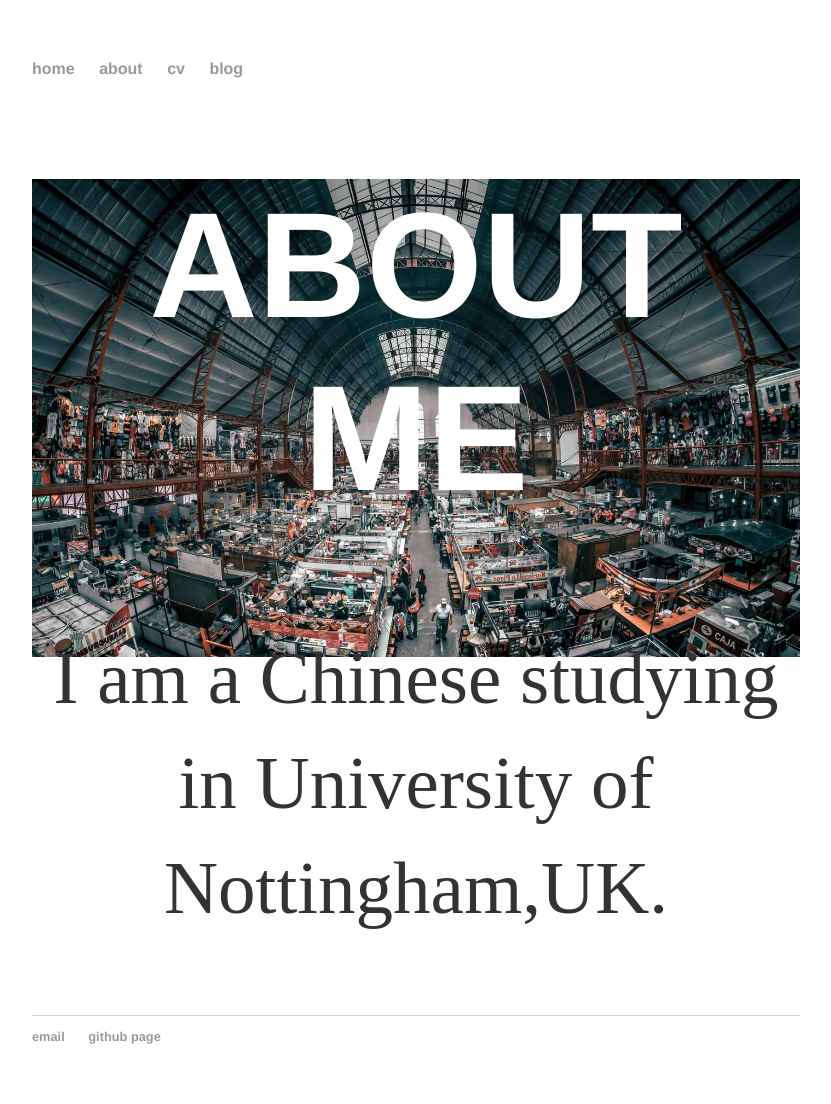
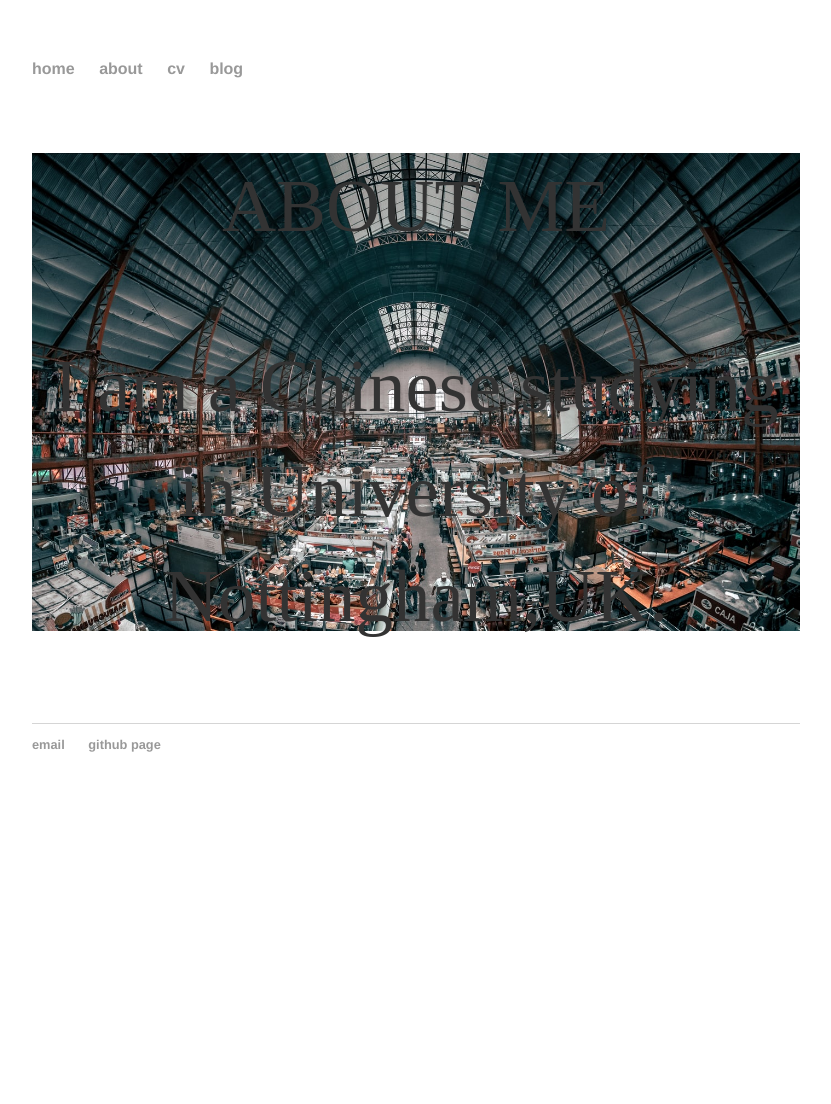
Before and after one commit to scyxx2/lakerschampions.github.io, a Jekyll site: the page built from about/index.html, in a window 1280 px wide. Shown: the whole page, without its empty margins (224-1055 px from the left). Built offline with Jekyll 4.4.1, drawn with Linux system fonts in a browser that asks for light colours; after the commit the page ends 900 px from its top, so only the background shows below that.

```diff
--- a/about/index.html
+++ b/about/index.html
@@ -3,6 +3,6 @@ layout: default
 title: Andrew's Blog
 ---
 <div class = "blurb">
-  <h1>ABOUT ME</h1>
+  <p>ABOUT ME</p>
   <p>I am a Chinese studying in University of Nottingham,UK.</p>
 </div>
```
